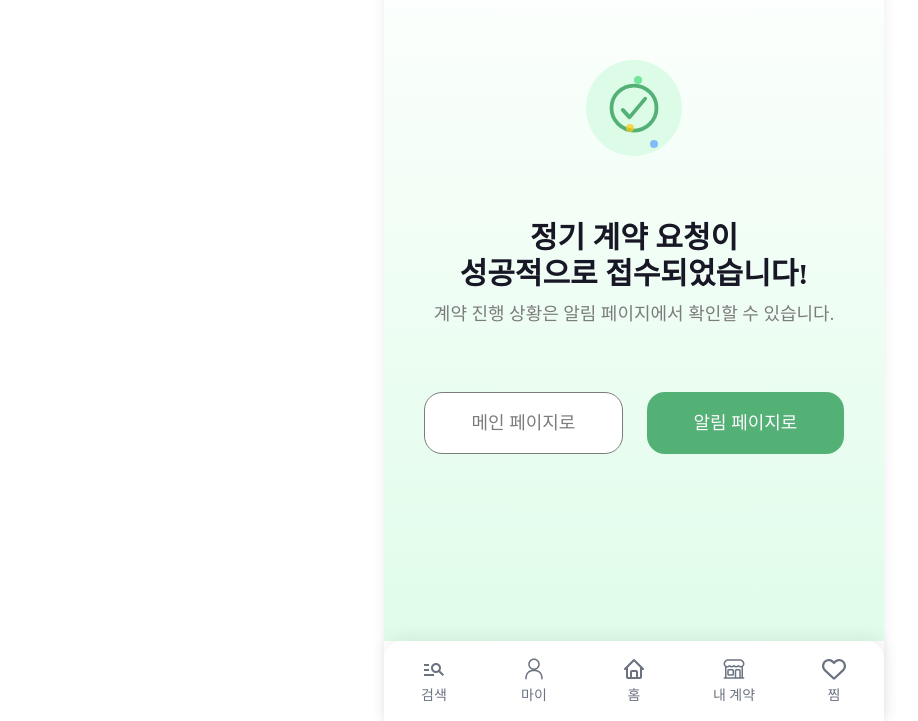
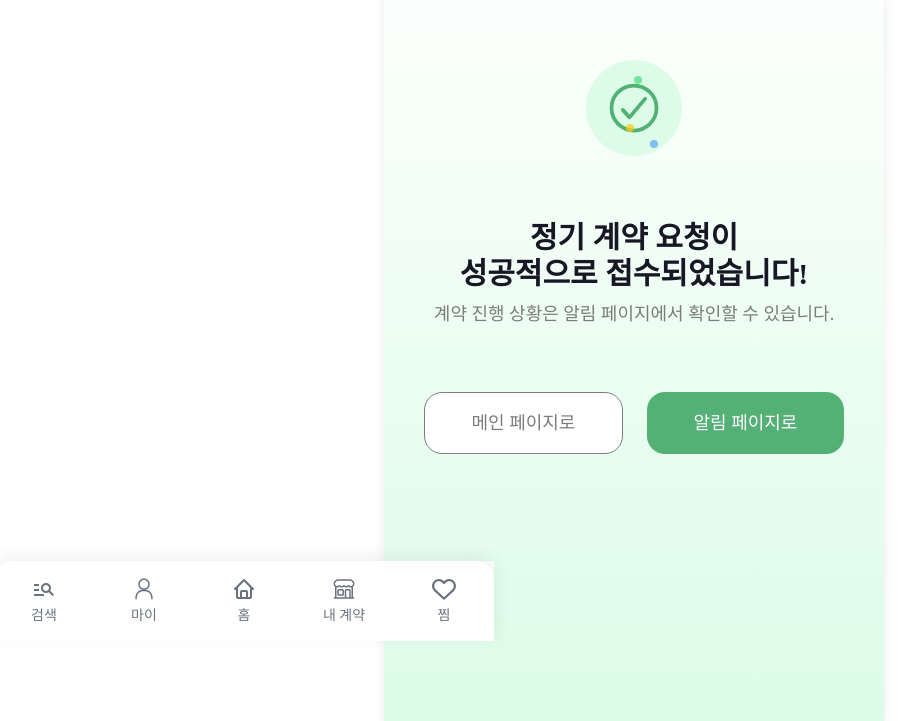
Before and after one commit to 9oormthon-univ/2024_DANPOONG_TEAM_4_FE, a React (Vite) app: page /success in a window 1280 px wide. Shown: the part 159-880 px from the top of the page, without its empty margins (6-924 px from the left). Built offline with nearby package versions, Linux system fonts and the light colour scheme; a web font is replaced by a local one.

Commit message:
🐛 Fix: footer 하단 고정

```diff
--- a/src/layout/index.jsx
+++ b/src/layout/index.jsx
@@ -1,3 +1,5 @@
+import { useEffect } from 'react';
+
 import { matchPath, Outlet, useLocation } from 'react-router-dom';
 
 import { useSelector } from 'react-redux';
@@ -8,7 +10,6 @@ import RoutesMap from '@routers';
 
 import Header from './Header';
 import Footer from './Footer';
-import { useEffect } from 'react';
 import useAddressLocation from '../hooks/use-address-location';
 
 function Layout() {
@@ -44,7 +45,7 @@ function Layout() {
 
   return (
     <div className='flex items-center justify-center overflow-auto'>
-      <div className='w-full min-h-screen max-w-mobile shadow-lg'>
+      <div className='w-full min-h-screen shadow-lg max-w-mobile'>
         {isHeader && (
           <Header leftIcon={leftIcon} content={content} rightIcon={rightIcon} />
         )}
@@ -60,14 +61,13 @@ function Layout() {
           <Outlet />
         </motion.main>
 
+        {/* 이렇게 하니까 아예 바닥으로 고정되긴 한데.. 일단 나중에 다시 수정해볼게요  */}
         {isFooter && (
-          <div class="relative">
-            {/* 이렇게 하니까 아예 바닥으로 고정되긴 한데.. 일단 나중에 다시 수정해볼게요  */}
-            <footer className='absolute inset-x-0 bottom-0 h-20 z-footer max-w-mobile bg-text10'>
-              <Footer />
-            </footer>
-          </div>
+          <footer className='fixed inset-x-0 bottom-0 h-20 z-footer max-w-mobile bg-text10'>
+            <Footer />
+          </footer>
         )}
+        {/* } */}
       </div>
     </div>
   );
--- a/src/routers/index.jsx
+++ b/src/routers/index.jsx
@@ -12,8 +12,7 @@ import SuccessPage from '../pages/SuccessPage';
 import CategoryPage from '@pages/ShopPage';
 import ShoplistPage from '@pages/ShopPage/ShoplistPage';
 import MyContractPage from '../pages/MyContractPage';
-import StoreDetailPage from '../pages/MyContractPage/StoreDetailPage';
-
+// import StoreDetailPage from '../pages/MyContractPage/StoreDetailPage';
 
 // 다른 페이지 컴포넌트들도 여기에 import...
 /* isHeader, isFooter는 default가 true이므로 생략가능합니다
@@ -99,6 +98,7 @@ const RoutesMap = [
     path: '/map',
     element: <MapPage />,
     ...mainPageDefaults,
+    isFooter: false,
     leftIcon: true,
     rightIcon: false,
   },
@@ -118,14 +118,15 @@ const RoutesMap = [
     isFooter: false,
     leftIcon: true,
     content: (location) => (
-      <p className="text-xl">
-        {location.state?.name || '카테고리'} {/* 상태에서 전달된 카테고리 이름 표시 */}
+      <p className='text-xl'>
+        {location.state?.name || '카테고리'}{' '}
+        {/* 상태에서 전달된 카테고리 이름 표시 */}
       </p>
     ),
     rightIcon: true,
   },
   {
-    path: '/contract',
+    path: '/myContract',
     element: <MyContractPage />,
     isHeader: true,
     isFooter: true,
@@ -133,15 +134,15 @@ const RoutesMap = [
     content: <p className='text-xl'>내 계약</p>,
     rightIcon: true,
   },
-  {
-    path: '/contract/1',
-    element: <StoreDetailPage />,
-    isHeader: true,
-    isFooter: true,
-    leftIcon: true,
-    content: <p className='text-xl'>내 계약</p>,
-    rightIcon: true,
-  },
+  // {
+  //   path: '/contract/1',
+  //   element: <StoreDetailPage />,
+  //   isHeader: true,
+  //   isFooter: true,
+  //   leftIcon: true,
+  //   content: <p className='text-xl'>내 계약</p>,
+  //   rightIcon: true,
+  // },
   {
     path: '/success',
     element: <SuccessPage />,
```
Also changed, not shown: src/pages/MyContractPage/index.jsx (+8 -4 lines).
